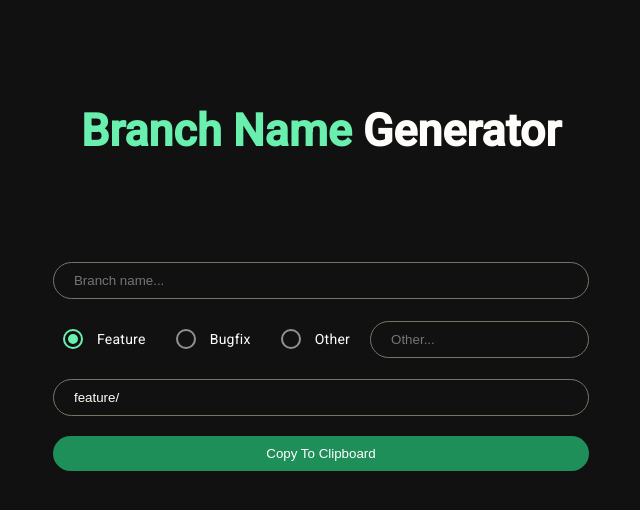
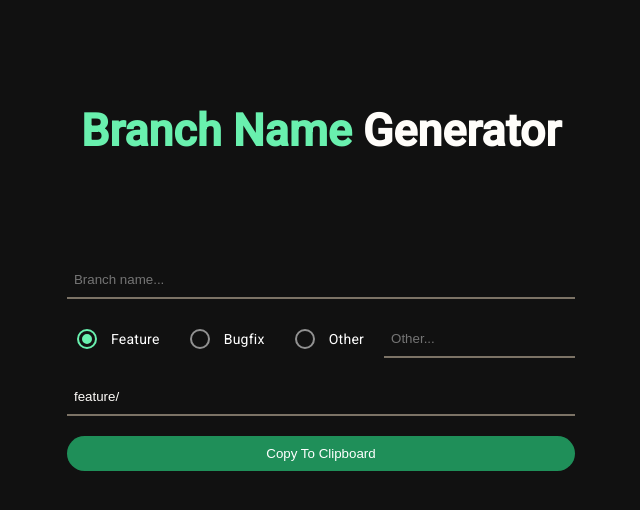
Before and after one commit to AJ141299/BranchNameGenerator, an Angular app: page / in a window 1280 px wide. Shown: the top 510 px of the page, without its empty margins (319-959 px from the left). Built offline with nearby package versions, Linux system fonts and the light colour scheme.

Commit message:
updated css

```diff
--- a/src/app/app.component.html
+++ b/src/app/app.component.html
@@ -1,14 +1,23 @@
 <main>
     <h1 class="title"><span class="title-highlight">Branch Name</span> Generator</h1>
     <section>
-        <input class="extend-width" (input)="setBranch($event.target)" placeholder="Branch name..." type="text">
+        <input
+            class="extend-width"
+            (input)="setBranch($event.target)"
+            placeholder="Branch name..."
+        >
         <mat-radio-group (change)="computeResult()" [(ngModel)]="option" class="options">
             <mat-radio-button [value]="options.feature" [checked]="true">Feature</mat-radio-button>
             <mat-radio-button [value]="options.bugfix">Bugfix</mat-radio-button>
             <mat-radio-button [value]="options.other">Other</mat-radio-button>
-            <input (input)="setOtherText($event.target)" placeholder="Other..." type="text" name="other" id="other-text">
+            <input
+                [disabled]="option != options.other"
+                (input)="setOtherText($event.target)"
+                placeholder="Other..."
+                class="other-input"
+            >
         </mat-radio-group>
-        <input class="extend-width" disabled [value]="result" placeholder="Result..." type="text">
+        <input class="extend-width" disabled [value]="result" placeholder="Result...">
         <button class="copy-btn extend-width" (click)=(copyToClipboard(result))>Copy To Clipboard</button>
     </section>
 </main>
--- a/src/app/app.component.scss
+++ b/src/app/app.component.scss
@@ -1,16 +1,17 @@
 input {
     color: #FFFDFA;
     background-color: transparent;
-    border-radius: 20px;
-    border-width: 1px;
-    border-style: solid;
+    border-width: 2px;
+    border-top: 0px;
+    border-left: 0px;
+    border-right: 0px;
     border-color: #7C7366;
-    padding: 10px 20px;
+    padding: 10px 7px;
     box-sizing: border-box;
 }
 
 input:focus {
-    border-color: #24a768;
+    border-color: #28b872;
 }
 
 section {
@@ -45,15 +46,19 @@ main {
     justify-content: space-between;
 }
 
+.option {
+    display: flex;
+    gap: 2px;
+}
+
 .other-options {
     display: flex;
     align-items: center;
     gap: 2px;
 }
 
-.option {
-    display: flex;
-    gap: 2px;
+.other-input:enabled {
+    border-color: #28b872;
 }
 
 .extend-width {
@@ -70,7 +75,7 @@ main {
 }
 
 .copy-btn:hover {
-    background-color: #24a768;
+    background-color: #28b872;
 }
 
 .copy-btn:active {
```
